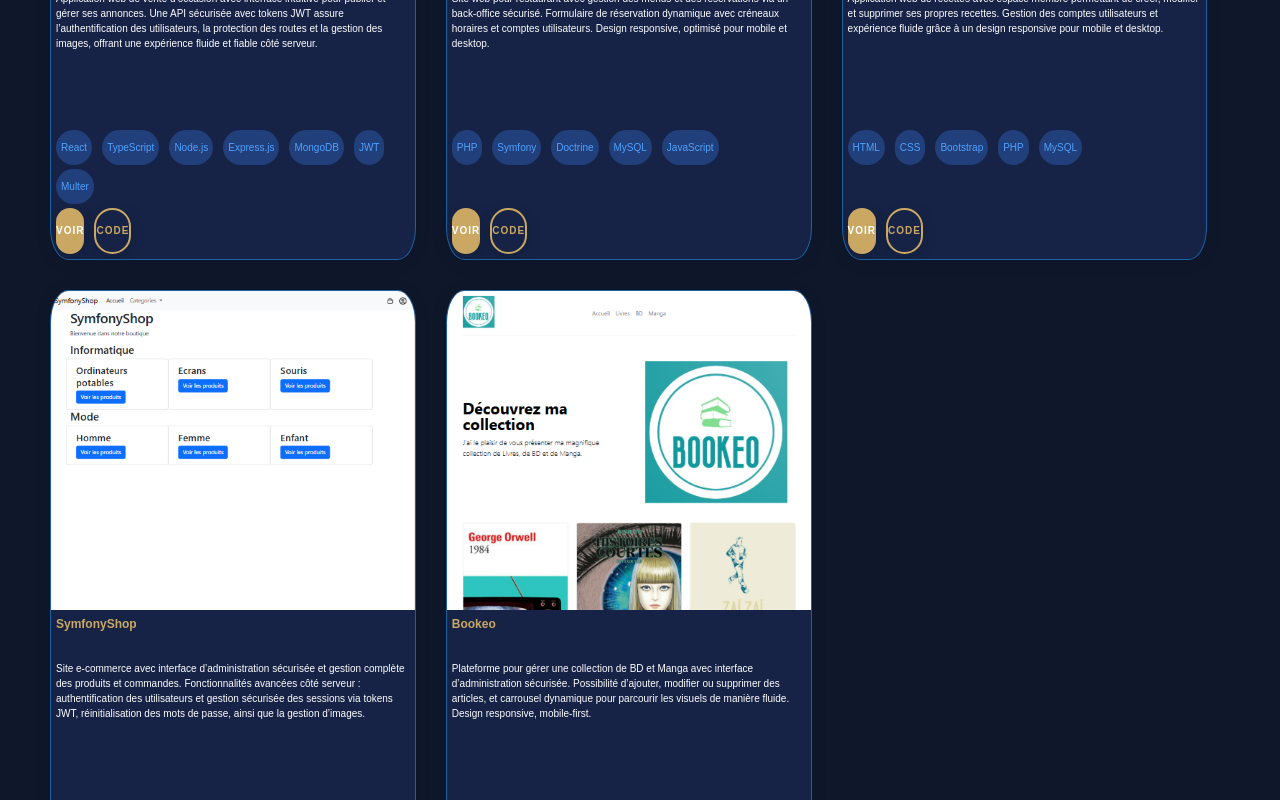
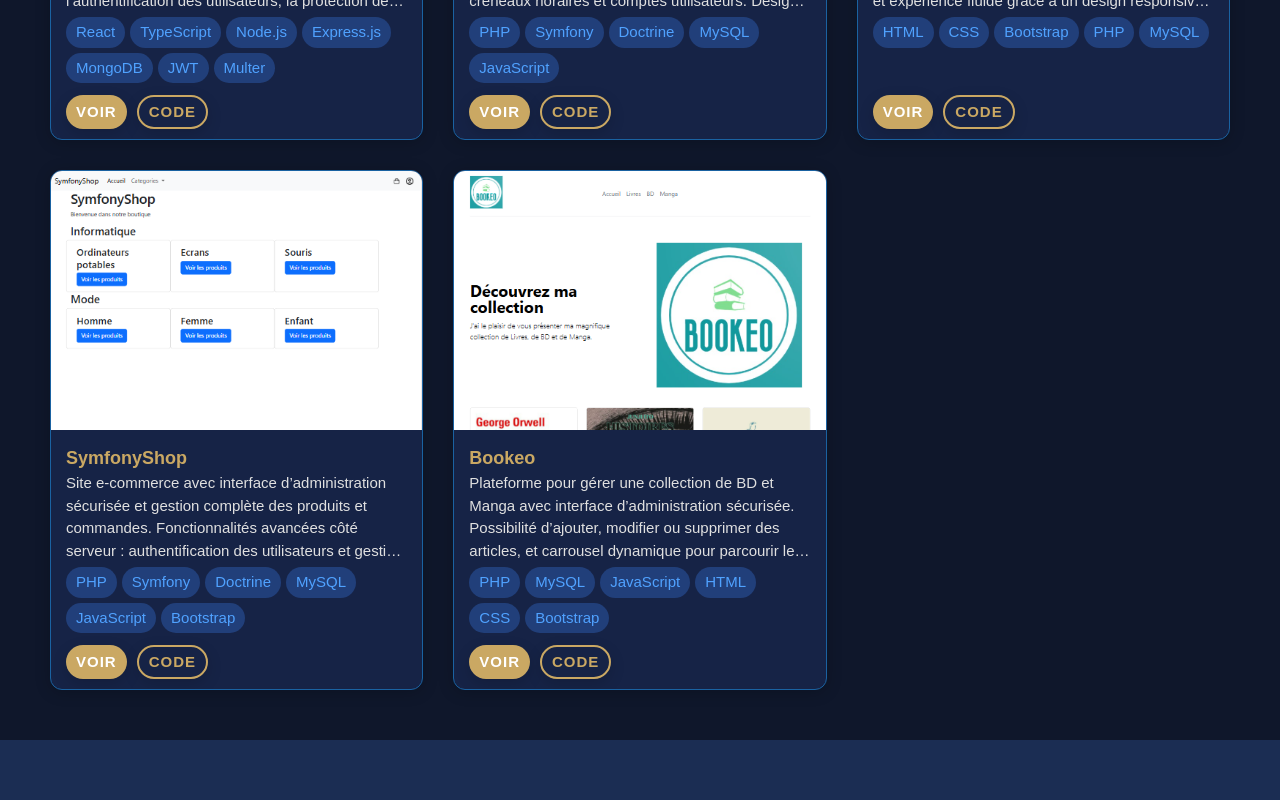
Before and after one commit to AlexDelapierre/Portfolio-React, a React (Create React App) app: page / in a window 1280 px wide. Shown: the part 2980-3780 px from the top of the page. Built offline with nearby package versions, Linux system fonts and the light colour scheme.

Commit message:
feat: add card

```diff
--- /dev/null
+++ b/src/components/Card/Card-backup.css
@@ -0,0 +1,114 @@
+.card {
+	display: flex;
+	flex-direction: column;
+	width: 100%;
+	height: 75vh;
+	border-radius: 5%;
+	overflow: hidden;
+	box-shadow: 0 2px 16px rgba(0,0,0,0.12);
+	border: 1px solid #1a62a1;
+	background-color: #162346;
+	transition: transform 0.2s;
+}
+
+.card:hover {
+	transform: scale(1.04);
+	filter: brightness(0.7);
+}
+
+.card-image-container {
+	height: 50%;
+	/* flex: 1; */
+	overflow: hidden;
+	/* transition: filter 0.2s; */
+}
+
+.card-mobile-banner {
+	width: 100%;
+  height: 20%;
+  object-fit: cover;
+  object-position: top;
+	display: block;
+}
+
+.card-image {
+	width: 100%;
+  height: 80%;
+  object-fit: cover;
+  object-position: top;
+	display: block;
+}
+
+.card-content {
+	height: 50%;
+	/* flex: 1; */
+	display: grid;
+	grid-template-rows: 15% 45% 25% 15%;
+	padding: 0.5em;
+	/* font-size: 1.3vw; */
+}
+
+.card-content * {
+  font-size: 1em; /* Héritage de la taille définie dans .card-content */
+}
+
+.card-title {
+	font-size: 1.2em;
+	/* background-color: aqua; */
+}
+
+.card-description {
+	/* background-color: blueviolet; */
+}
+
+.card-skills-container{
+		display: flex;
+		flex-wrap: wrap;
+		gap: 0em 1em;
+		/* background-color: violet; */
+	}
+
+.card-skills-tags {
+	background-color: #213f7a;
+	color: #50a2ff;
+	border: none;
+	border-radius: 2em;
+	padding: 0.1em 0.5em;
+	height: 45%;
+	display: flex;
+	align-items: center;
+	justify-content: center;
+}
+
+/* Boutons Voir / Code */
+.card-buttons-container {
+	/* background-color: green; */
+	display: flex;
+  flex-wrap: wrap;
+	gap: 1em;
+  padding: 0;
+}
+
+.card-btn {
+	/* padding: 0.5em 0.5em; */
+}
+
+@media (min-width: 768px) {
+	.card {
+		width: 48%;
+		height: 50vh;
+	}
+	.card-image {
+		height: 100%;
+	}
+}
+
+@media (min-width: 1024px) {
+	.card {
+		width: 31%;
+		height: 80vh;
+	}
+	.card-image {
+		height: 100%;
+	}
+}
--- a/src/components/Card/Card.css
+++ b/src/components/Card/Card.css
@@ -1,114 +1,114 @@
 .card {
+  position: relative;
   display: flex;
   flex-direction: column;
-	width: 100%;
-	height: 75vh;
-	border-radius: 5%;
+  height: 520px;
+  background-color: #162346;
+  border: 1px solid #1a62a1;
+  border-radius: 12px;
   overflow: hidden;
-	box-shadow: 0 2px 16px rgba(0,0,0,0.12);
-	border: 1px solid #1a62a1;
-	background-color: #162346;
+  box-shadow: 0 2px 16px rgba(0,0,0,0.2);
+  max-width: 600px;
+  font-size: clamp(1.5rem, 2vw, 1.4rem);
   transition: transform 0.2s;
 }
 
+/* Effet zoom sur la card */
 .card:hover {
   transform: scale(1.04);
-	filter: brightness(0.7);
 }
 
 .card-image-container {
   height: 50%;
-	/* flex: 1; */
-	overflow: hidden;
-	/* transition: filter 0.2s; */
+  display: flex;
+  flex-direction: column; /* pour mobile banner + image */
+  transition: transform 0.2s;
+}
+
+/* Assombrir uniquement l'image */
+.card:hover .card-image-container {
+  filter: brightness(0.7);
+  transition: filter 0.2s;
 }
 
 .card-mobile-banner {
-	width: 100%;
-  height: 20%;
-  object-fit: cover;
-  object-position: top;
-	display: block;
+  display: none; /* caché sur desktop */
 }
 
 .card-image {
   width: 100%;
-  height: 80%;
+  height: 100%;
   object-fit: cover;
   object-position: top;
+}
+
+/* --- Mobile --- */
+@media screen and (max-width: 767px) {
+  .card {
+    margin: 5rem auto;
+  }
+
+  .card-image-container {
+    flex-direction: column;
+  }
+
+  .card-mobile-banner {
     display: block;
+    width: 100%;
+    height: 20%;
+    object-fit: cover;
+  }
+
+  .card-image {
+    height: 80%;
+  }
 }
 
 .card-content {
   height: 50%;
-	/* flex: 1; */
-	display: grid;
-	grid-template-rows: 15% 45% 25% 15%;
-	padding: 0.5em;
-	/* font-size: 1.3vw; */
+  display: flex;
+  flex-direction: column;
+  padding: 1.5rem;
+  /* gap: 1rem; */
 }
 
-.card-content * {
-  font-size: 1em; /* Héritage de la taille définie dans .card-content */
+.card-text {
+  /* line-height: 1.7; */
+  color: #e0e0e0;
+  margin-bottom: 0.5rem;
+  font-size: clamp(1.5rem, 2vw, 1.4rem);
+
+  display: -webkit-box;       /* boîte flexible */
+  -webkit-line-clamp: 4;      /* limite à 4 lignes */
+  -webkit-box-orient: vertical;
+  overflow: hidden;           /* cache le texte qui dépasse */
+  text-overflow: ellipsis;    /* ajoute "..." à la fin */
 }
 
-.card-title {
-	font-size: 1.2em;
-	/* background-color: aqua; */
+.card-skills-container {
+  display: flex;
+  flex-wrap: wrap;
+  gap: 0.5rem;
 }
 
-.card-description {
-	/* background-color: blueviolet; */
-}
-
-.card-skills-container{
-		display: flex;
-		flex-wrap: wrap;
-		gap: 0em 1em;
-		/* background-color: violet; */
-	}
-
-.card-skills-button {
+.card-skills-tags {
 	background-color: #213f7a;
 	color: #50a2ff;
 	border: none;
-	border-radius: 2em;
-	padding: 0.1em 0.5em;
-	height: 45%;
+	border-radius: 2rem;
+	padding: 0.4rem 1rem;
   display: flex;
 	align-items: center;
 	justify-content: center;
 }
 
-/* Boutons Voir / Code */
 .card-buttons-container {
-	/* background-color: green; */
+  position: absolute;
   display: flex;
-  flex-wrap: wrap;
-	gap: 1em;
-  padding: 0;
+  gap: 1rem;
+  bottom: 1rem;
 }
 
 .card-btn {
-	/* padding: 0.5em 0.5em; */
+  padding: 0.4rem 1rem;
 }
-
-@media (min-width: 768px) {
-	.card {
-		width: 48%;
-		height: 50vh;
-	}
-	.card-image {
-		height: 100%;
-	}
-}
-
-@media (min-width: 1024px) {
-	.card {
-		width: 31%;
-		height: 80vh;
-	}
-	.card-image {
-		height: 100%;
-	}
-}
--- a/src/components/Card/Card.jsx
+++ b/src/components/Card/Card.jsx
@@ -53,18 +53,14 @@ function ProjectCard({
       </div>
 
       <div className="card-content">
-        {/* Titre */}
         <h4 className="card-title primary-color">{title}</h4>
+        <p className="card-text">{description}</p>
 
-        {/* Description */}
-        <p className="card-description">{description}</p>
-
-        {/* Technologies */}
         <div v className="card-skills-container">
           {tags.map((tag, index) => (
             <span
               key={index}
-              className="card-skills-button"
+              className="card-skills-tags"
             >
               {tag}
             </span>
--- a/src/components/Projects/Projects.css
+++ b/src/components/Projects/Projects.css
@@ -2,13 +2,34 @@
   background-color: #0f172b;
 }
 
-.projectCards-wrapper {
+@media (max-width: 768px) {
+
+}
+
+@media (min-width: 768px) {
+	.projectCards-grid {
+		display: grid;
+		gap: 3rem;
+		grid-template-columns: repeat(auto-fit, minmax(40vw, 1fr));
+	}
+}
+
+@media (min-width: 1024px) {
+	.projectCards-grid {
+		display: grid;
+		gap: 3rem;
+		grid-template-columns: repeat(auto-fit, minmax(22vw, 1fr));
+	}
+}
+
+
+/* .projectCards-grid {
 	display: flex;
 	flex-wrap: wrap;
 	gap: 2.5rem;
-}
+} */
 
-@media (min-width: 768px) {
+/* @media (min-width: 768px) {
 	.projectCards-wrapper {
 		justify-content: space-between;
 	}
@@ -19,4 +40,4 @@
 		justify-content:left;
 		gap: 3rem;
 	}
-}
+} */
--- a/src/components/Projects/Projects.jsx
+++ b/src/components/Projects/Projects.jsx
@@ -9,7 +9,7 @@ function Projects() {
   return (
     <section id="projects" className="projects">
       <h2>Mes <span className='primary-color'>Projets</span></h2>
-      <div className="projectCards-wrapper">
+      <div className="projectCards-grid">
         {projectsData.map((project, index) => (
           <Card
             key={index}
--- a/src/data/projectsData.js
+++ b/src/data/projectsData.js
@@ -41,7 +41,7 @@ const projectsData = [
       imageMobile: SymfonyShopMobile,
       imageDesktop: SymfonyShopDesktop,
       title: "SymfonyShop",
-      description: "Site e-commerce avec interface d’administration sécurisée et gestion complète des produits et commandes. Fonctionnalités avancées côté serveur : authentification des utilisateurs et gestion sécurisée des sessions via tokens JWT, réinitialisation des mots de passe, ainsi que la gestion d’images.",
+      description: "Site e-commerce avec interface d’administration sécurisée et gestion complète des produits et commandes. Fonctionnalités avancées côté serveur : authentification des utilisateurs et gestion sécurisée des sessions via tokens JWT, réinitialisation des mots de passe et gestion d’images.",
       tags: ["PHP", "Symfony", "Doctrine", "MySQL", "JavaScript","Bootstrap"],
       liveLink: "https://site-e-commerce.alexdelapierre.fr/",
       codeLink: "https://github.com/AlexDelapierre/SymfonyShop"
--- a/src/index.css
+++ b/src/index.css
@@ -13,13 +13,13 @@ html {
 
 @media only screen and (max-width: 75em) {
   html {
-      font-size:59%
+      font-size:60%
   }
 }
 
 @media only screen and (max-width: 56.25em) {
   html {
-      font-size:56%
+      font-size:60%
   }
 }
 
```
Lines whose indentation alone changed are shown as unchanged.
